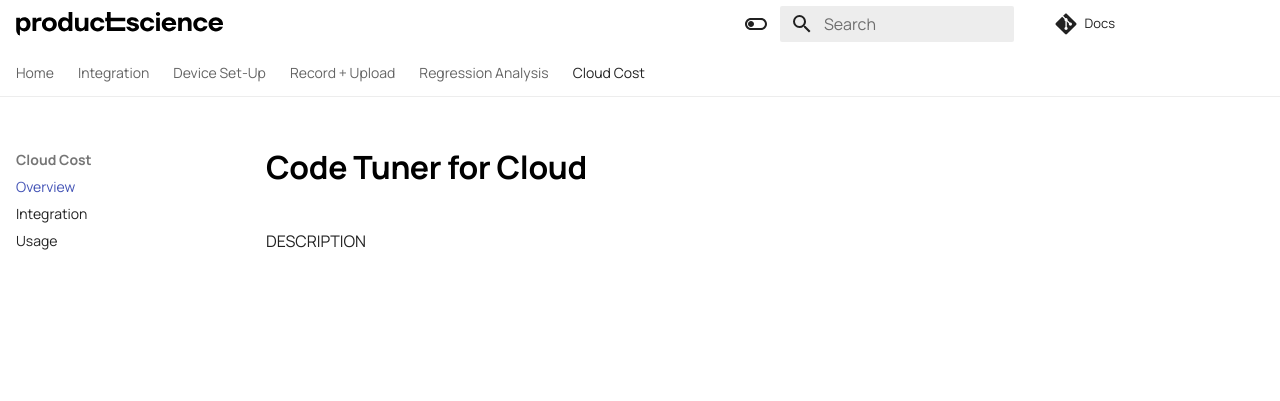
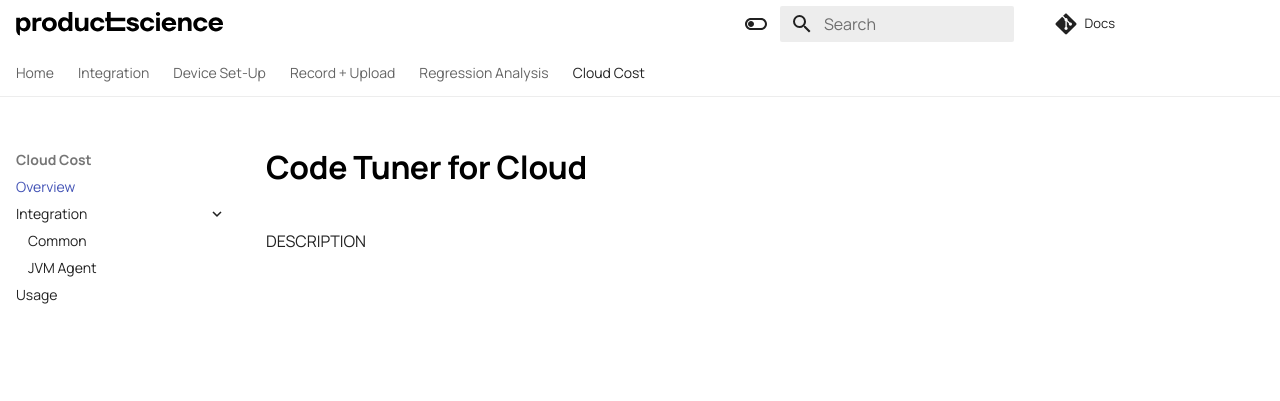
Before and after one commit to product-science/docs, an MkDocs documentation site: the page built from docs/cloudcost/overview.md, in a window 1280 px wide. Shown: the top 401 px of the page. Built offline with MkDocs 1.6.1 and Material for MkDocs 9.7.7, drawn with Linux system fonts in a browser that asks for light colours.

Commit message:
Integration v1

```diff
--- a/mkdocs.yml
+++ b/mkdocs.yml
@@ -32,7 +32,9 @@ nav:
       - cURL example: regression-analysis/example.md
   - Cloud Cost:
       - Overview: cloudcost/overview.md
-      - Integration: cloudcost/integration.md
+      - Integration:
+        - Common: cloudcost/integration/integration.md
+        - JVM Agent: cloudcost/integration/jvm-agent.md
       - Usage: cloudcost/usage.md
 
 
```
Also changed, not shown: docs/cloudcost/integration.md (deleted, +0 -1 lines).
